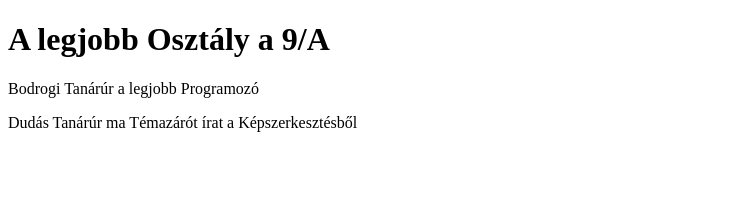
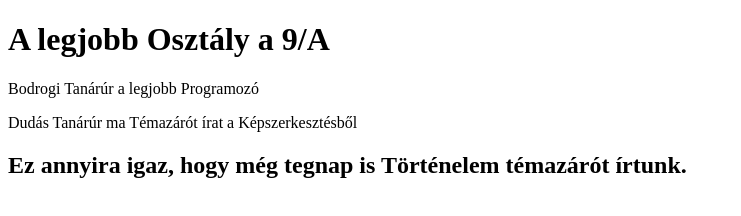
Before and after one commit to dunaisandor2009/Proba, a plain HTML site: page index.html in a window 1280 px wide. Shown: the whole page, without its empty margins (0-741 px from the left). Drawn offline with Linux system fonts and the light colour scheme.

Commit message:
Dudás, TűzsérTanárúr

```diff
--- a/index.html
+++ b/index.html
@@ -13,5 +13,7 @@
     <p>Bodrogi Tanárúr a legjobb Programozó</p>
 
     <p>Dudás Tanárúr ma Témazárót írat a Képszerkesztésből</p>
+
+    <h2>Ez annyira igaz, hogy még tegnap is Történelem témazárót írtunk.</h2>
 </body>
 </html>
```
